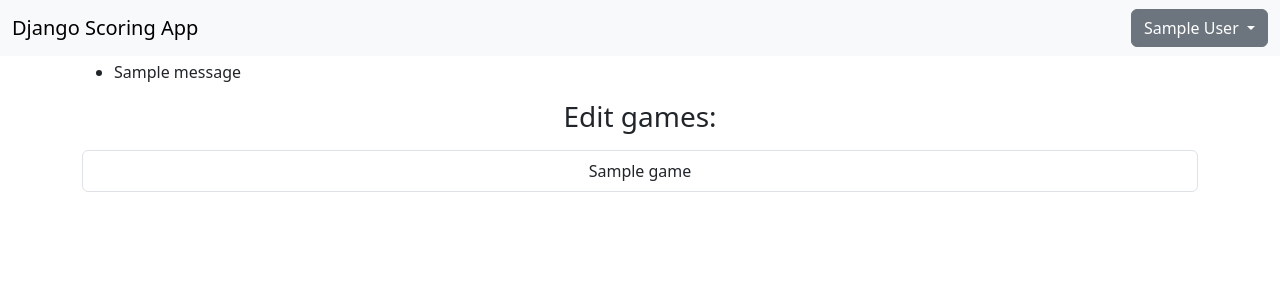
After one commit to danielcaballero88/django-scoring-app, a Django app: page /edit_games/ in a window 1280 px wide. The commit adds this page. Shown: the top 300 px of the page. Run offline with Django 4.2, Linux system fonts and the light colour scheme; a user stored in the database is signed in; tables that the repository leaves empty hold one stand-in row (values such as "Sample post"); one stand-in notice (Sample message) is shown; some libraries are stand-ins or nearby versions.

Commit message:
Implement add game and edit games into navbar

```diff
--- a/scoring/forms.py
+++ b/scoring/forms.py
@@ -78,6 +78,7 @@ class ScoringCategoryFormSetHelper(FormHelper):
         )
 
         self.add_input(Submit("save", "Save", css_class='w-100 btn btn-lg btn-primary'))
+        self.add_input(Submit("save_and_exit", "Save and exit", css_class='w-100 btn btn-lg btn-primary'))
 
 def scoring_category_formset_is_valid(formset, *args, **kwargs):
     # Only keep forms with data: this can be undesired when emptying existing values
--- /dev/null
+++ b/scoring/templates/scoring/edit_games.html
@@ -0,0 +1,29 @@
+{% extends "base.html" %}
+
+{% block content %}
+<div class="container mt-1">
+
+  {% if messages %}
+  <ul class="messages">
+      {% for message in messages %}
+      <li{% if message.tags %} class="{{ message.tags }}"{% endif %}>{{ message }}</li>
+      {% endfor %}
+  </ul>
+  {% endif %}
+
+  <div class="text-center">
+    <h1 class="h3 mb-3 fw-normal">Edit games:</h1>
+    <div class="list-group">
+      {% for game in games %}
+      <a
+        href="{% url 'scoring:add_scoring_categories' game.name %}"
+        class="list-group-item list-group-item-action">
+          {{ game.name }}
+      </a>
+      {% endfor %}
+    </div>
+  </div>
+
+
+</div>
+{% endblock content %}
--- a/scoring/urls.py
+++ b/scoring/urls.py
@@ -6,6 +6,7 @@ app_name = "scoring"
 urlpatterns = [
     path("", views.index, name="index"),
     path("profile/", views.profile, name="profile"),
+    path("edit_games/", views.edit_games, name="edit_games"),
     path("add_game/", views.add_game, name="add_game"),
     path(
         "add_scoring_categories/<str:game_name>/",
--- a/scoring/views.py
+++ b/scoring/views.py
@@ -55,13 +55,22 @@ def profile(request: HttpRequest):
 
 
 @login_required
+def edit_games(request: HttpRequest):
+    template = loader.get_template("scoring/edit_games.html")
+    context = {
+        "games": Game.objects.all()
+    }
+    return HttpResponse(template.render(context, request))
+
+
+@login_required
 def add_game(request: HttpRequest):
     if request.method == "POST":
         form = AddGameForm(request.POST)
         if form.is_valid():
             game = Game(name=form.cleaned_data["name"])
             game.save()
-            return HttpResponseRedirect(reverse("scoring:add_game"))
+            return HttpResponseRedirect(reverse("scoring:add_scoring_categories", args=(game.name,)))
 
     else:
         form = AddGameForm()
@@ -93,7 +102,12 @@ def add_scoring_categories(request: HttpRequest, game_name: str):
                     name=sc_name,
                 )
                 sc.save()
-            return HttpResponseRedirect(reverse("scoring:add_scoring_categories", args=(game_name,)))
+
+            if request.POST.get("save"):
+                return HttpResponseRedirect(reverse("scoring:add_scoring_categories", args=(game_name,)))
+            else: # save_and_exit
+                return HttpResponseRedirect(reverse("scoring:edit_games"
+                                                    ))
     else:
         formset = ScoringCategoryFormSet(instance=game)
 
--- a/templates/base.html
+++ b/templates/base.html
@@ -46,6 +46,23 @@
                     <li class="nav-item">
                       <a
                         class="dropdown-item"
+                        href="{% url 'scoring:add_game' %}"
+                      >
+                        Add New Game
+                      </a>
+                    </li>
+                    <li class="nav-item">
+                      <a
+                        class="dropdown-item"
+                        href="{% url 'scoring:edit_games' %}"
+                      >
+                        Edit Games
+                      </a>
+                    </li>
+                    <li><hr class="dropdown-divider"></li>
+                    <li class="nav-item">
+                      <a
+                        class="dropdown-item"
                         href="{% url 'scoring:profile' %}"
                       >
                         Profile
@@ -59,7 +76,6 @@
                         Invite friends
                       </a>
                     </li>
-                    <li><hr class="dropdown-divider"></li>
                     <li class="nav-item">
                       <a
                         class="dropdown-item"
```
